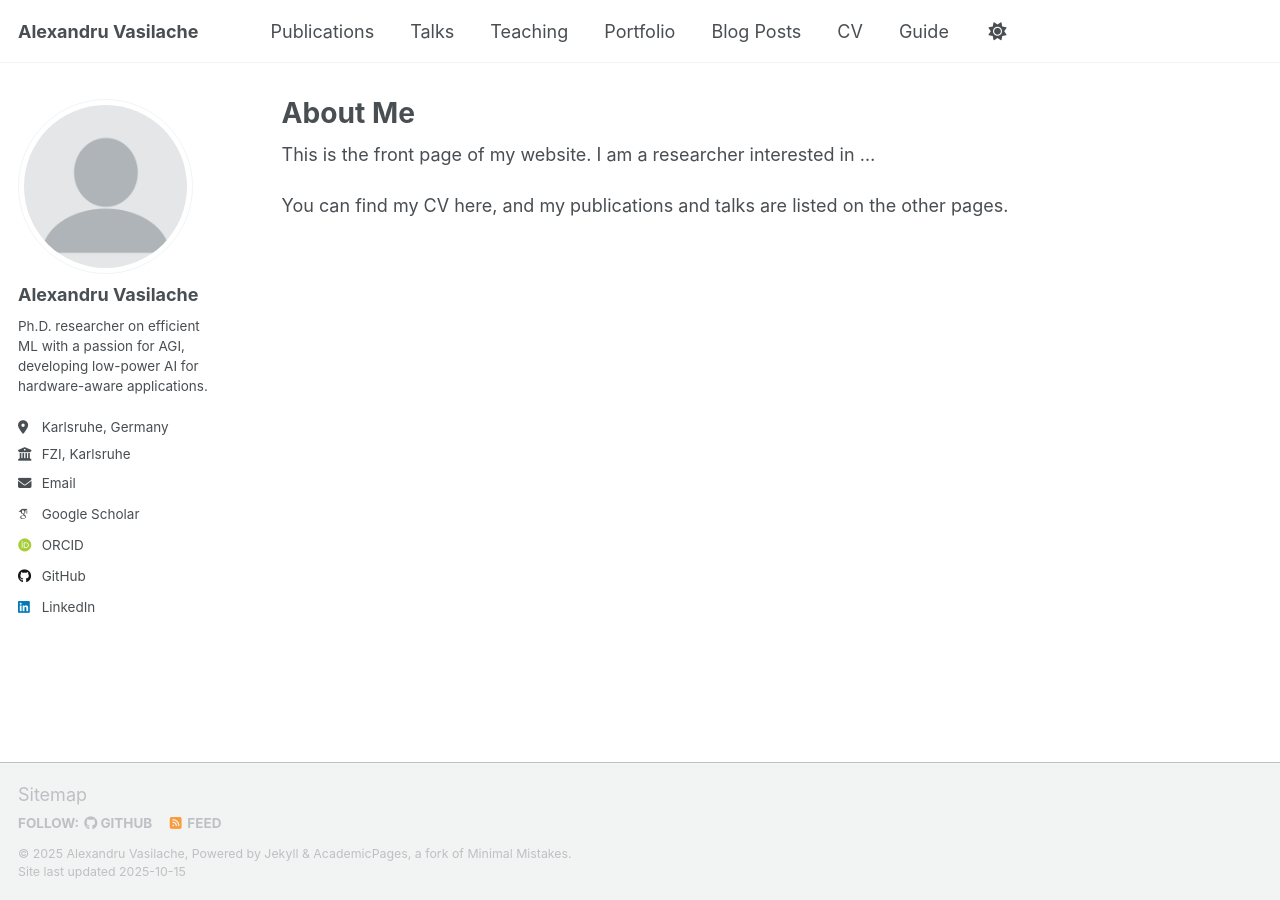
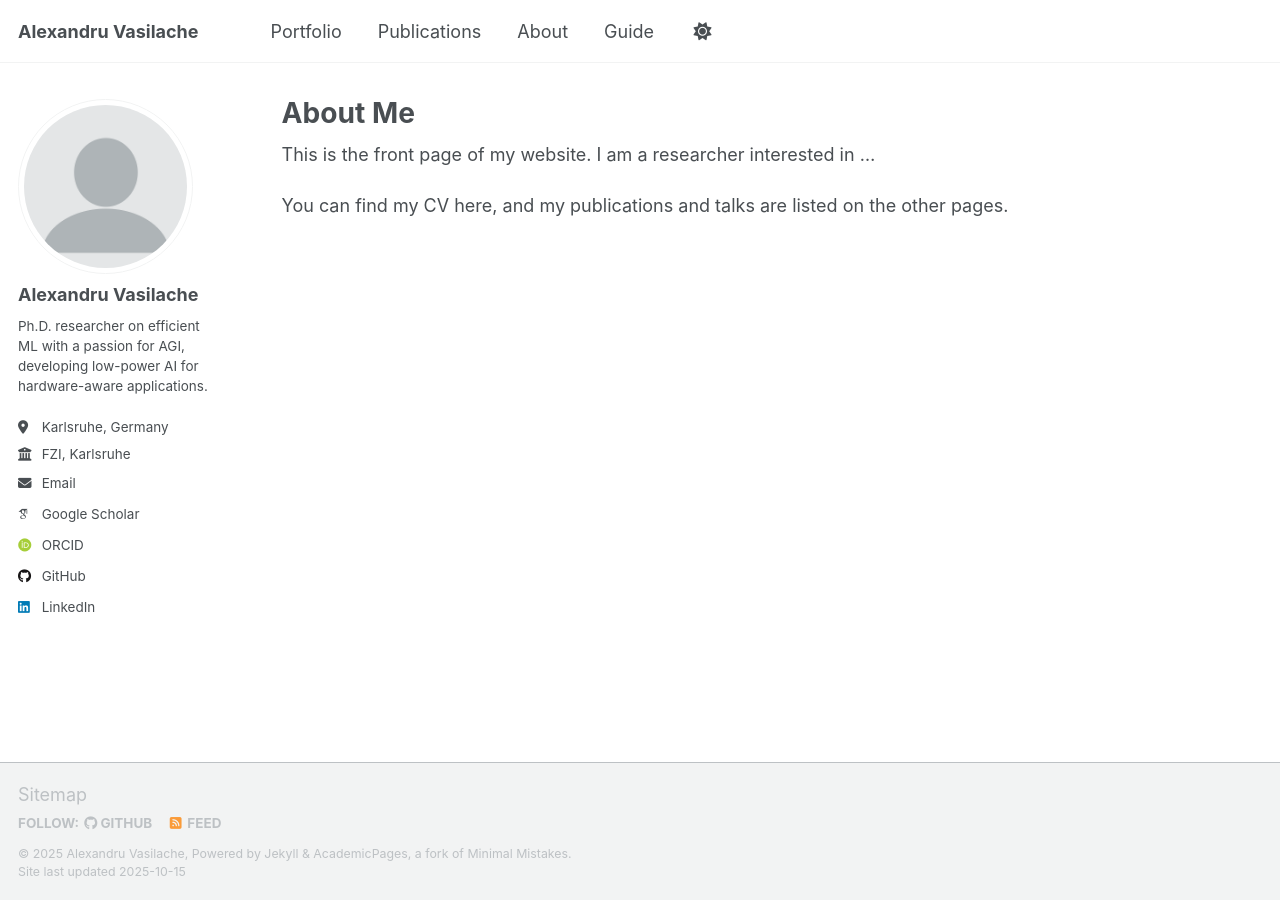
Before and after one commit to Alex-Vasilache/Alex-Vasilache.github.io, a Jekyll site: the page built from _pages/about.md, in a window 1280 px wide. Built offline with Jekyll 4.4.1, drawn with Linux system fonts in a browser that asks for light colours; some web fonts are replaced; a script that is not in the unit is left out.

Commit message:
Update docker-compose command to use --force_polling, add restart-server script, and reorganize navigation links in YAML

```diff
--- a/_data/navigation.yml
+++ b/_data/navigation.yml
@@ -8,26 +8,23 @@
 #      Markdown formatted page while the second is generated using JSON.
 
 main:
+  - title: "Portfolio"
+    url: /portfolio/
+
   - title: "Publications"
     url: /publications/
 
-  - title: "Talks"
-    url: /talks/
+  # - title: "Blog Posts"
+  #  url: /year-archive/
 
-  - title: "Teaching"
-    url: /teaching/
-
-  - title: "Portfolio"
-    url: /portfolio/
-
-  - title: "Blog Posts"
-    url: /year-archive/
-
-  - title: "CV"
-    url: /cv/
+  #- title: "CV"
+  #  url: /cv/
 
   # - title: "CV"
   #   url: /cv-json/
 
+  - title: "About"
+    url: /about/
+
   - title: "Guide"
     url: /markdown/
--- a/docker-compose.yaml
+++ b/docker-compose.yaml
@@ -6,4 +6,4 @@ services:
     ports: [ 4000:4000 ]
     user: 1000:1000
     environment: [ JEKYLL_ENV=docker ]
-    command: jekyll serve -H 0.0.0.0 -w --config _config.yml,_config_docker.yml
+    command: jekyll serve -H 0.0.0.0 -w --force_polling --config _config.yml,_config_docker.yml
```
Also changed, not shown: 1 other file.
